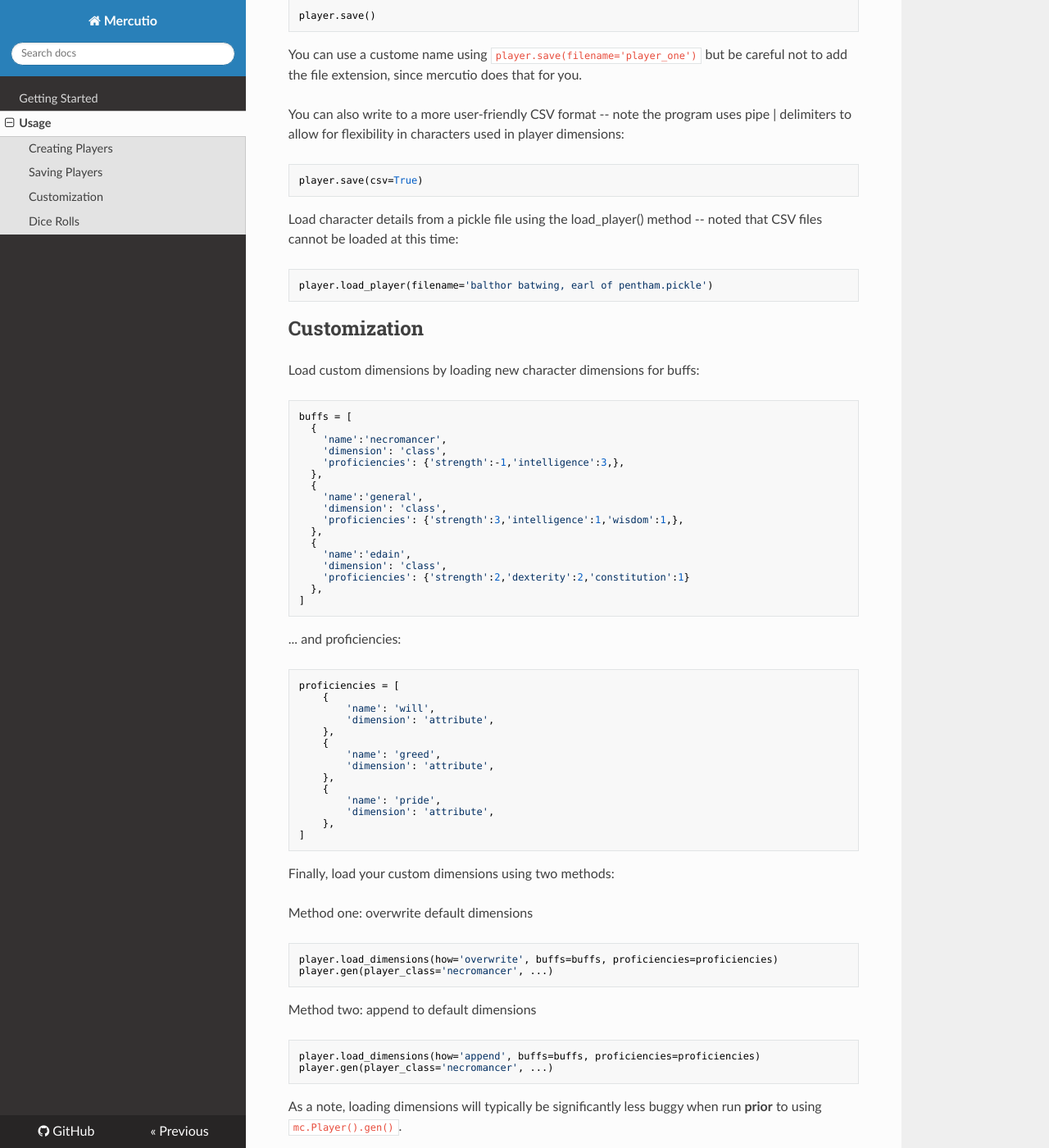
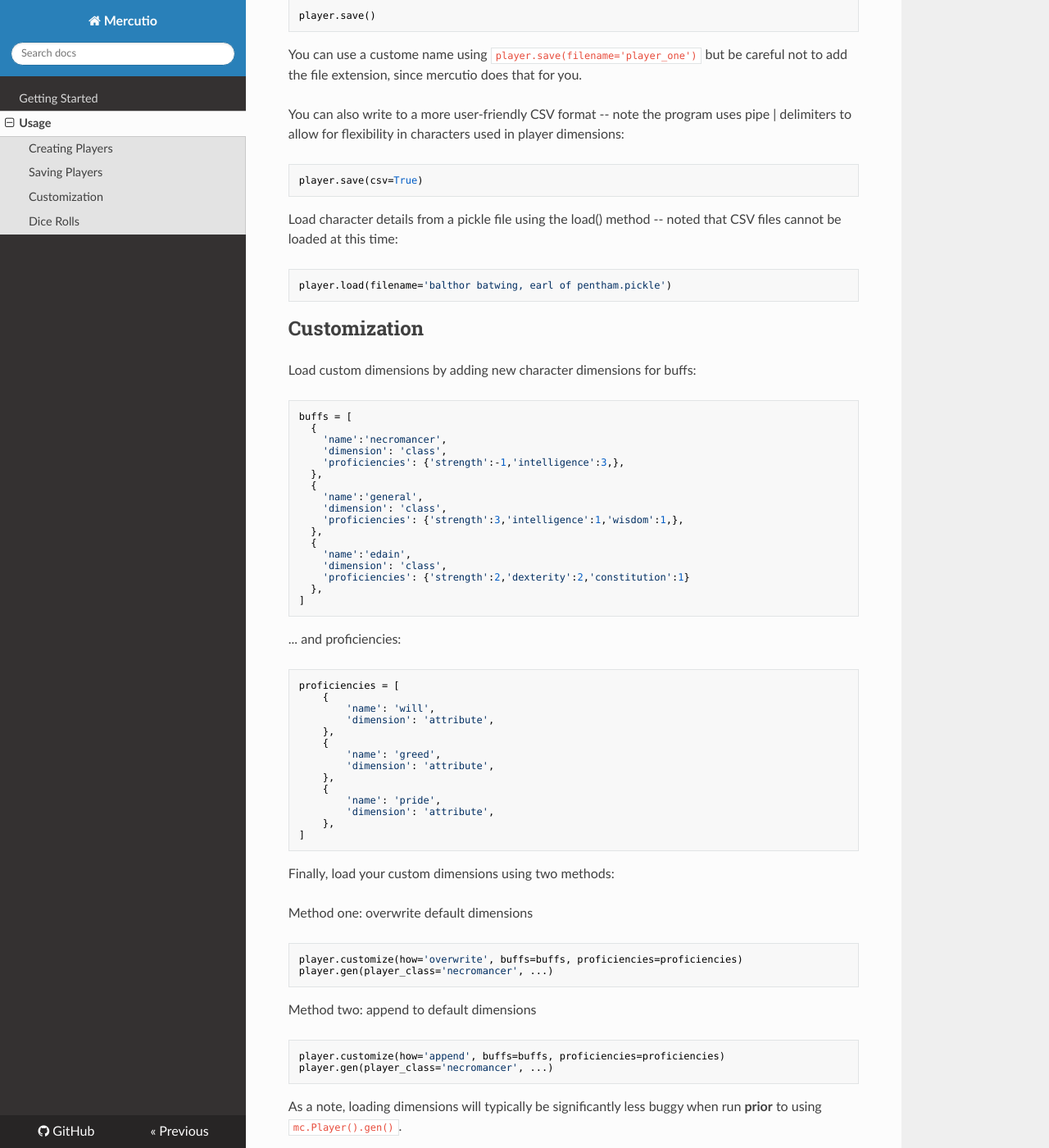
Before and after one commit to signebedi/mercutio, an MkDocs documentation site: the page built from docs/usage.md, in a window 1280 px wide and 1400 px high, scrolled down 1498 px. Shown: the whole window at 82% size. Built offline with MkDocs 1.6.1, drawn with Linux system fonts in a browser that asks for light colours; nearby versions of some CDN libraries.

Commit message:
changed load_player() to load() and load_dimensions() to customize()

````diff
--- a/docs/usage.md
+++ b/docs/usage.md
@@ -63,14 +63,14 @@ You can also write to a more user-friendly CSV format -- note the program uses p
 player.save(csv=True)
 ```
 
-Load character details from a pickle file using the load_player() method -- noted that CSV files cannot be loaded at this time:
+Load character details from a pickle file using the load() method -- noted that CSV files cannot be loaded at this time:
 ```python
-player.load_player(filename='balthor batwing, earl of pentham.pickle')
+player.load(filename='balthor batwing, earl of pentham.pickle')
 ```
 
 ## Customization
 
-Load custom dimensions by loading new character dimensions for buffs:
+Load custom dimensions by adding new character dimensions for buffs:
 ```python
 buffs = [
   {
@@ -113,13 +113,13 @@ Finally, load your custom dimensions using two methods:
 
 Method one: overwrite default dimensions
 ```python
-player.load_dimensions(how='overwrite', buffs=buffs, proficiencies=proficiencies)
+player.customize(how='overwrite', buffs=buffs, proficiencies=proficiencies)
 player.gen(player_class='necromancer', ...)
 ```
 
 Method two: append to default dimensions
 ```python
-player.load_dimensions(how='append', buffs=buffs, proficiencies=proficiencies)
+player.customize(how='append', buffs=buffs, proficiencies=proficiencies)
 player.gen(player_class='necromancer', ...)
 ```
 
````
Also changed, not shown: src/mercutio/__init__.py (+4 -4 lines), 1 other file.
